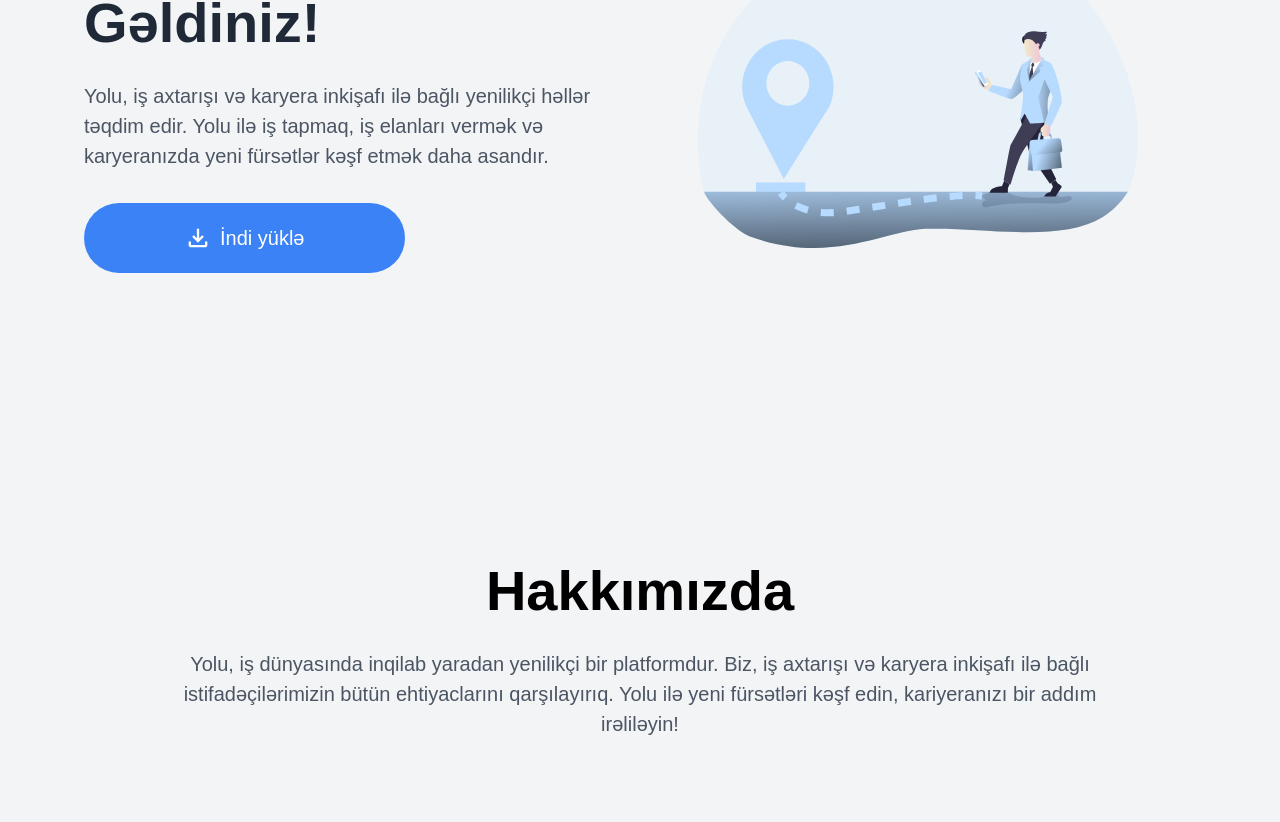
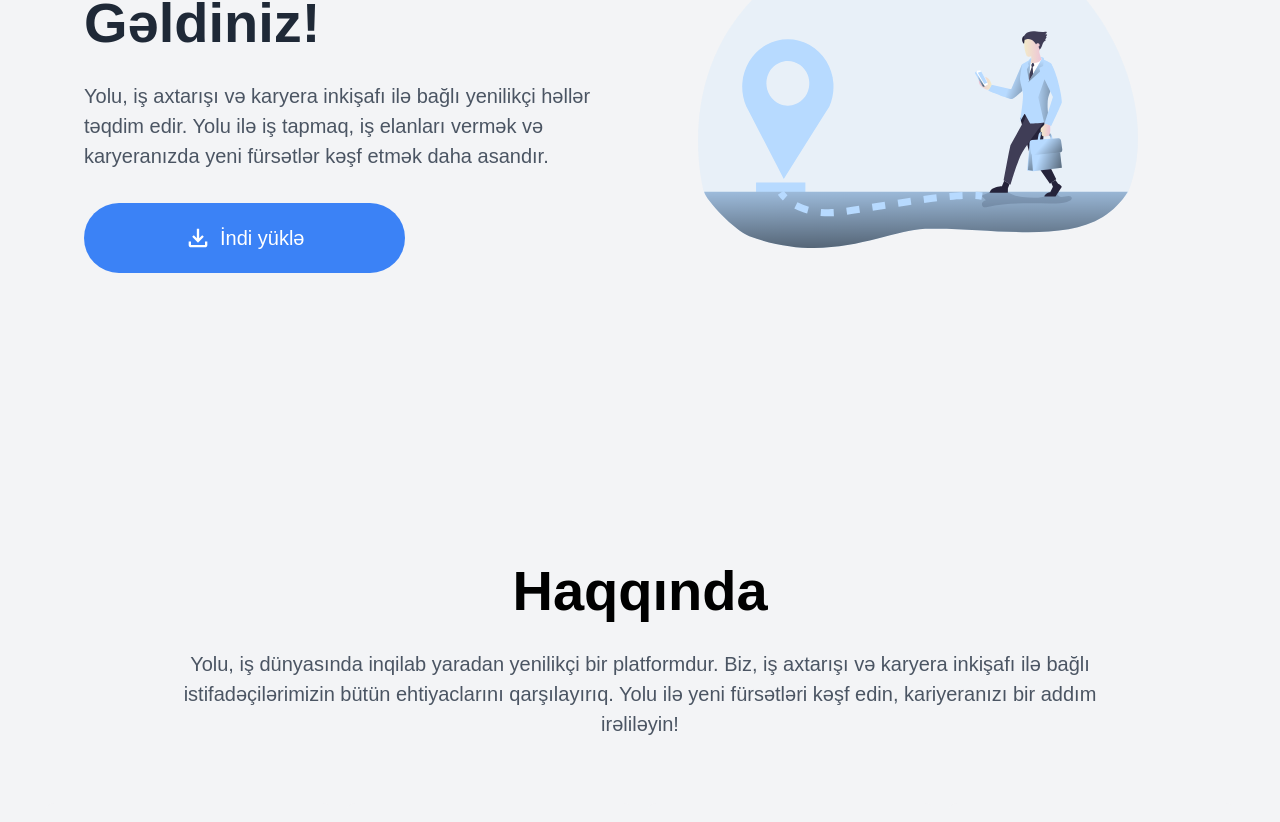
Before and after one commit to hazratAZE/yolu.app, a Next.js app: page / in a window 1280 px wide. Shown: the part 347-1169 px from the top of the page. Built offline with nearby package versions, Linux system fonts and the light colour scheme.

Commit message:
Header text changed in about screen

```diff
--- a/src/app/components/Hakkimizda.tsx
+++ b/src/app/components/Hakkimizda.tsx
@@ -11,7 +11,7 @@ const Hakkımızda = () => {
       id="about"
       className="min-h-screen flex flex-col items-center justify-center pt-16"
     >
-      <h1 className="font-bold mb-4 text-black">Hakkımızda</h1>
+      <h1 className="font-bold mb-4 text-black">Haqqında</h1>
       <p className="text-center mb-16 text-gray-600 w-[80%]">
         Yolu, iş dünyasında inqilab yaradan yenilikçi bir platformdur. Biz, iş
         axtarışı və karyera inkişafı ilə bağlı istifadəçilərimizin bütün
```
